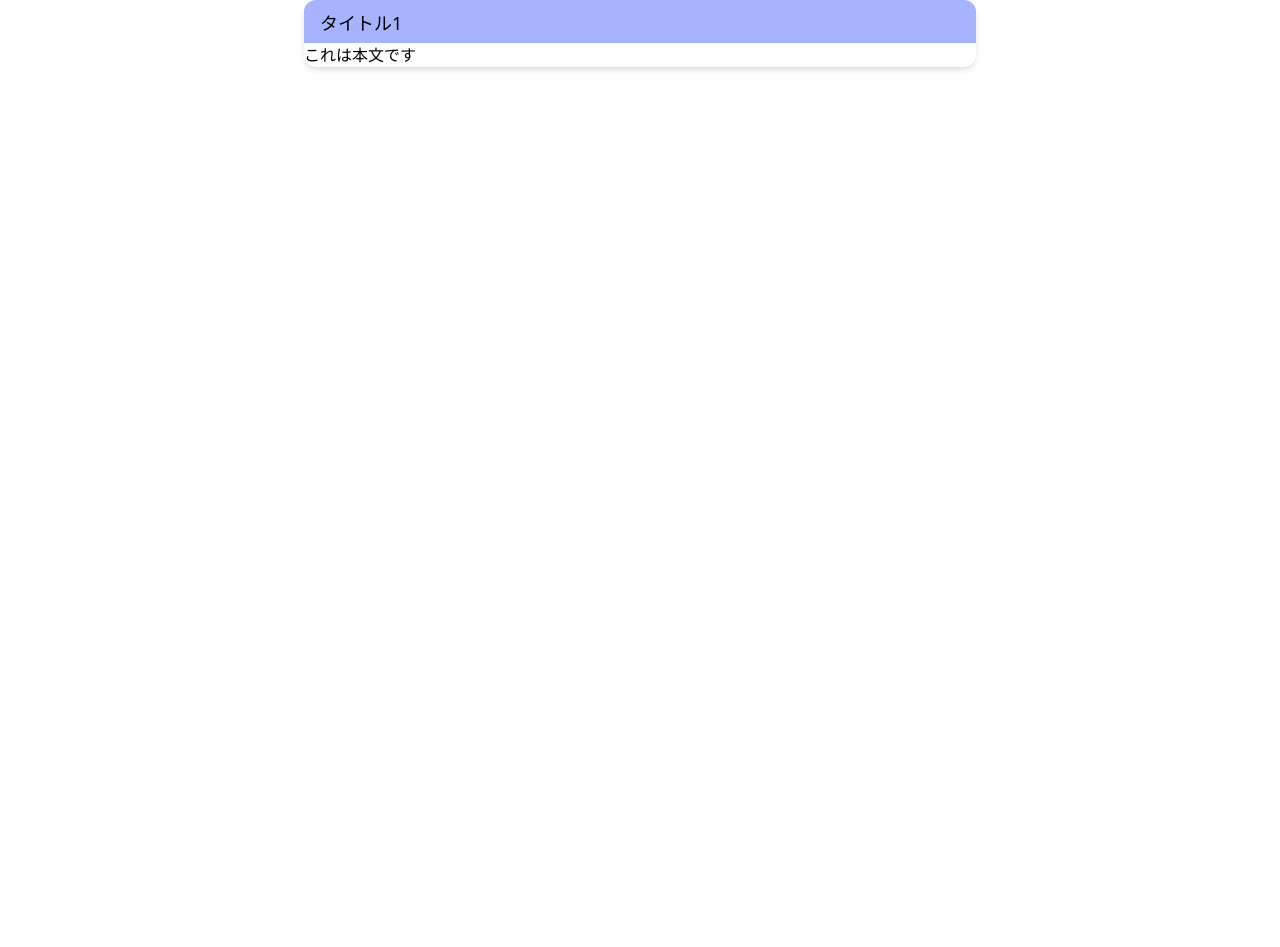
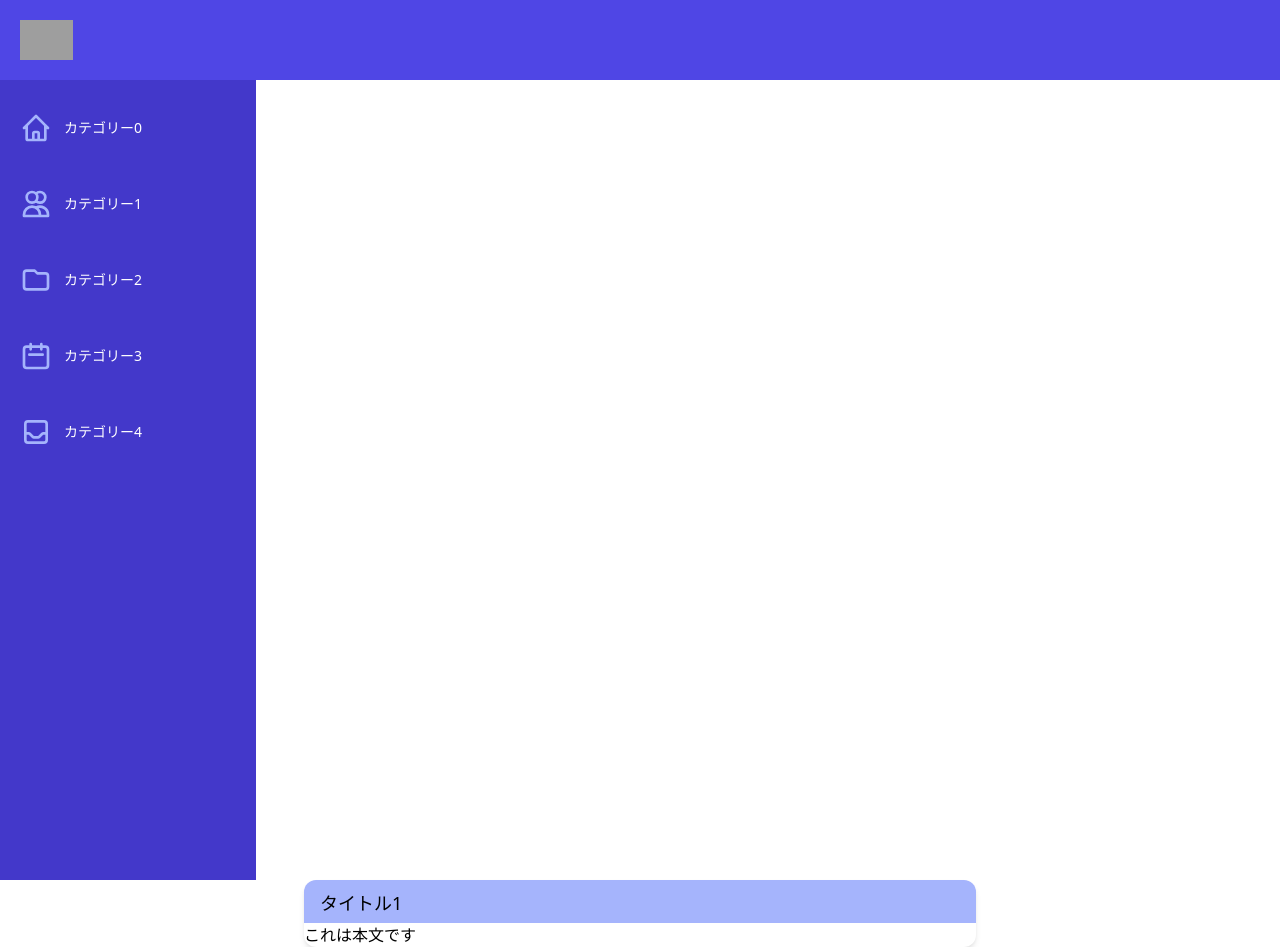
Before and after one commit to Kotaro666-dev/nextjs_mariadb_tailwindCSS, a Next.js app in the folder srcs/: page /category_0 in a window 1280 px wide. Before the commit the page ends 800 px from the top, so only its background shows below. Built offline with nearby package versions, Linux system fonts and the light colour scheme; grey boxes are pictures that could not be loaded.

Commit message:
Update: move Header and Sidebar to Layout component

```diff
--- /dev/null
+++ b/srcs/components/Layout.tsx
@@ -0,0 +1,15 @@
+
+import Header from "./Header"
+import SideBar from "./SideBar"
+
+const Layout: React.FC<{ children: React.ReactNode }> = (props) => {
+    return(
+        <div>
+            <Header/>
+            <SideBar/>
+            <main>{props.children}</main>
+        </div>
+    )
+}
+
+export default Layout
--- a/srcs/components/index.tsx
+++ b/srcs/components/index.tsx
@@ -1,6 +1,7 @@
 // index.tsx からエクスポートするやり方
 // https://zenn.dev/longbridge/articles/dc0f576b377467
 
+export { default as Layout} from './Layout'
 export { default as Header } from './Header'
 export { default as SideBar } from './SideBar'
 export { default as Content } from './Content'
--- a/srcs/pages/_app.tsx
+++ b/srcs/pages/_app.tsx
@@ -1,8 +1,13 @@
 import '../styles/globals.css'
 import type { AppProps } from 'next/app'
+import { Layout } from '../components'
 
 function MyApp({ Component, pageProps }: AppProps) {
-  return <Component {...pageProps} />
+  return (
+    <Layout>
+      <Component {...pageProps} />
+    </Layout>
+  )
 }
 
 export default MyApp
--- a/srcs/pages/category_0/index.tsx
+++ b/srcs/pages/category_0/index.tsx
@@ -1,10 +1,9 @@
 import type { NextPage } from 'next'
-import { SideBar, Content } from '../../components'
+import { Content } from '../../components'
 
 const Category_0: NextPage = () => {
   return (
     <>
-      {/* <SideBar/> */}
       <Content title='タイトル1' body={<div>これは本文です</div>}/>
     </>
   )
```
